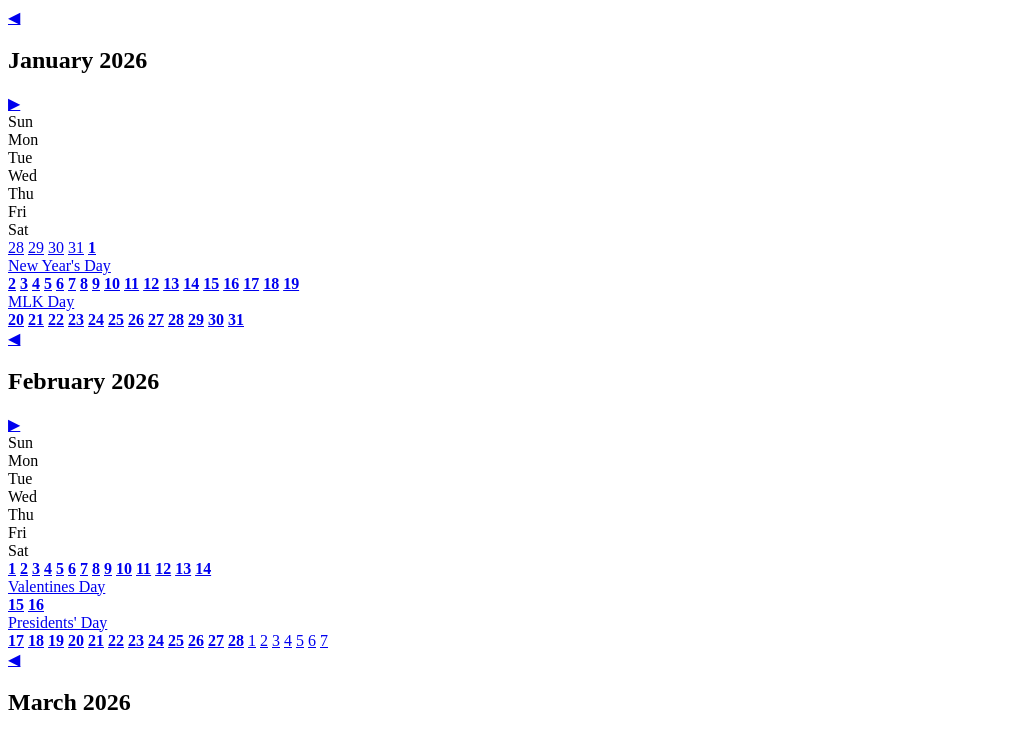
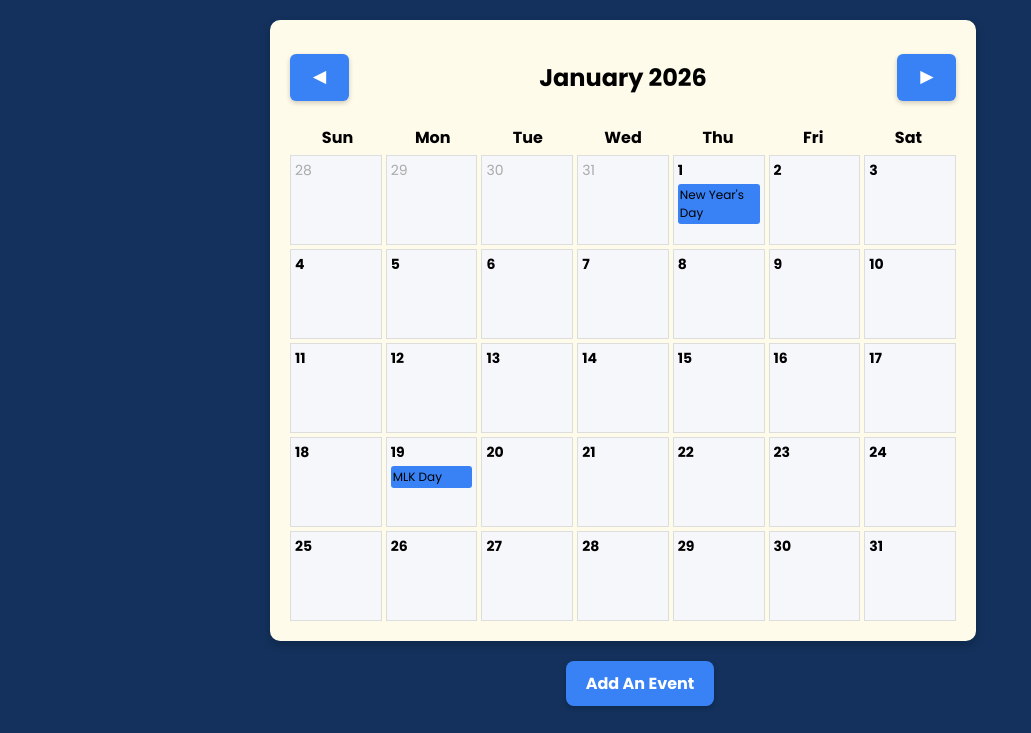
Before and after one commit to godsgyrl46-hash/WDD130-Kent, a plain HTML site: page calendar.html in a window 1280 px wide. Shown: the top 733 px of the page, without its empty margins (0-1031 px from the left). Drawn offline with Linux system fonts and the light colour scheme.

Commit message:
Update calendar.html
Fixing link to stylesheet for calendar page

```diff
--- a/calendar.html
+++ b/calendar.html
@@ -3,7 +3,7 @@
 <head>
 <meta charset="UTF-8">
 <title>Calendar</title>
-<link rel="stylesheet" href="calendar-styles.css">
+<link rel="stylesheet" href="calendar-style.css">
 </head>
 
 <body>
```
